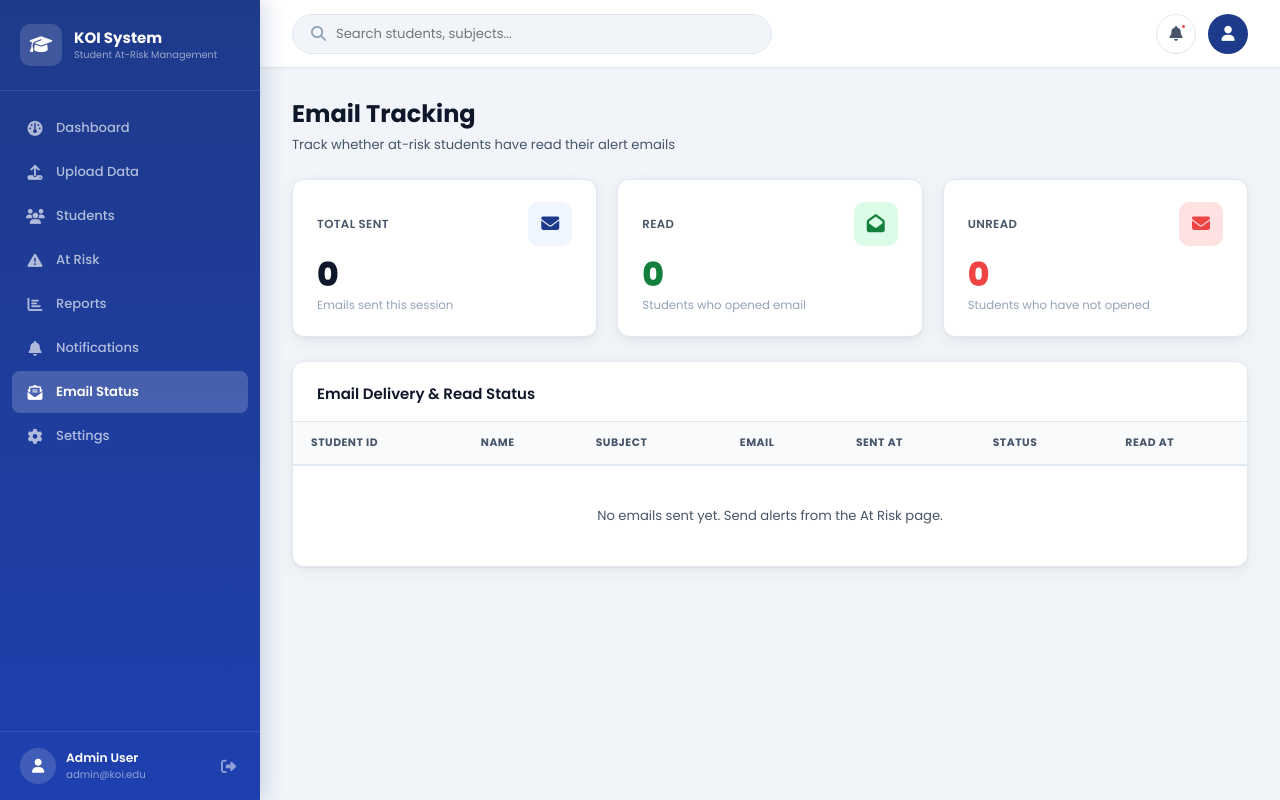
After one commit to khandaker43/student-risk-system, a Flask app: page /email-status in a window 1280 px wide. The commit adds this page. Run offline with Flask 3, Linux system fonts and the light colour scheme.

Commit message:
Add email tracking feature with read/unread status

```diff
--- a/app.py
+++ b/app.py
@@ -18,6 +18,7 @@ os.makedirs(UPLOAD_FOLDER, exist_ok=True)
 # Global data store
 students_data = []
 at_risk_students = []
+email_tracking = {}
 
 
 # ── Helper: subject_data builder ──────────────────────────────
@@ -306,7 +307,34 @@ Regards,
 KOI Academic Support Team
 King's Own Institute
         """
+        tracking_id = str(student['id']).replace(' ', '_')
+        email_tracking[tracking_id] = {
+            'student_id': student['id'],
+            'student_name': student['name'],
+            'email': student.get('email', ''),
+            'subject': student['subject'],
+            'sent_at': __import__('datetime').datetime.now().strftime('%Y-%m-%d %H:%M'),
+            'read': False,
+            'read_at': None
+        }
+        html_body = f"""
+    <html><body>
+    <p>Dear {student['name']},</p>
+    <p>You have been identified as at-risk in <strong>{student['subject']}</strong>.</p>
+    <table style="border:1px solid #ccc;padding:10px;width:100%;">
+    <tr><td><strong>Student ID:</strong></td><td>{student['id']}</td></tr>
+    <tr><td><strong>Attendance:</strong></td><td>{student['attendance']}%</td></tr>
+    <tr><td><strong>Tutorial Score:</strong></td><td>{student['tutorials']}</td></tr>
+    <tr><td><strong>Assessment:</strong></td><td>{student['assessment']}</td></tr>
+    <tr><td><strong>Risk Reasons:</strong></td><td>{', '.join(student['reasons'])}</td></tr>
+    </table>
+    <p>Please contact your academic coordinator immediately.</p>
+    <p>Regards,<br>KOI Academic Support Team</p>
+    <img src="{request.host_url}track/{tracking_id}" width="1" height="1" style="display:none"/>
+    </body></html>
+    """
         msg.attach(MIMEText(body, 'plain'))
+        msg.attach(MIMEText(html_body, 'html'))
         server = smtplib.SMTP('smtp.gmail.com', 587)
         server.starttls()
         server.login(SENDER_EMAIL, SENDER_PASSWORD)
@@ -318,6 +346,22 @@ King's Own Institute
     return redirect(url_for('at_risk'))
 
 
+@app.route("/track/<tracking_id>")
+def track_email(tracking_id):
+    if tracking_id in email_tracking:
+        email_tracking[tracking_id]['read'] = True
+        email_tracking[tracking_id]['read_at'] = __import__('datetime').datetime.now().strftime('%Y-%m-%d %H:%M')
+    from flask import send_file
+    import io
+    pixel = b'\x47\x49\x46\x38\x39\x61\x01\x00\x01\x00\x80\x00\x00\xff\xff\xff\x00\x00\x00\x21\xf9\x04\x00\x00\x00\x00\x00\x2c\x00\x00\x00\x00\x01\x00\x01\x00\x00\x02\x02\x44\x01\x00\x3b'
+    return send_file(io.BytesIO(pixel), mimetype='image/gif')
+
+
+@app.route("/email-status")
+def email_status():
+    return render_template('email_status.html', tracking=email_tracking)
+
+
 # ================= RUN =================
 if __name__ == "__main__":
     app.run(debug=True)
--- a/templates/base.html
+++ b/templates/base.html
@@ -43,6 +43,9 @@
       </a>
       <a href="{{ url_for('notifications') }}" class="nav-item {% if request.endpoint == 'notifications' %}active{% endif %}">
         <i class="fa-solid fa-bell"></i><span>Notifications</span>
+      </a>
+      <a href="{{ url_for('email_status') }}" class="nav-item {% if request.endpoint == 'email_status' %}active{% endif %}">
+        <i class="fa-solid fa-envelope-open-text"></i><span>Email Status</span>
       </a>
       <a href="{{ url_for('settings') }}" class="nav-item {% if request.endpoint == 'settings' %}active{% endif %}">
         <i class="fa-solid fa-gear"></i><span>Settings</span>
--- /dev/null
+++ b/templates/email_status.html
@@ -0,0 +1,79 @@
+{% extends "base.html" %}
+{% block title %}Email Status{% endblock %}
+{% block content %}
+<div class="page-header">
+  <div>
+    <h1 class="page-title">Email Tracking</h1>
+    <p class="page-subtitle">Track whether at-risk students have read their alert emails</p>
+  </div>
+</div>
+
+<div class="stats-row">
+  <div class="stat-card">
+    <div class="stat-card-top">
+      <span class="stat-label">Total Sent</span>
+      <div class="stat-icon-wrap stat-icon-blue"><i class="fa-solid fa-envelope"></i></div>
+    </div>
+    <div class="stat-value">{{ tracking|length }}</div>
+    <div class="stat-meta">Emails sent this session</div>
+  </div>
+  <div class="stat-card">
+    <div class="stat-card-top">
+      <span class="stat-label">Read</span>
+      <div class="stat-icon-wrap stat-icon-green"><i class="fa-solid fa-envelope-open"></i></div>
+    </div>
+    <div class="stat-value stat-value-green">{{ tracking.values()|selectattr('read')|list|length }}</div>
+    <div class="stat-meta">Students who opened email</div>
+  </div>
+  <div class="stat-card">
+    <div class="stat-card-top">
+      <span class="stat-label">Unread</span>
+      <div class="stat-icon-wrap stat-icon-red"><i class="fa-solid fa-envelope"></i></div>
+    </div>
+    <div class="stat-value stat-value-red">{{ tracking.values()|rejectattr('read')|list|length }}</div>
+    <div class="stat-meta">Students who have not opened</div>
+  </div>
+</div>
+
+<div class="card">
+  <div class="card-header"><h2 class="card-title">Email Delivery & Read Status</h2></div>
+  <div class="table-wrap">
+    <table class="data-table">
+      <thead>
+        <tr>
+          <th>Student ID</th>
+          <th>Name</th>
+          <th>Subject</th>
+          <th>Email</th>
+          <th>Sent At</th>
+          <th>Status</th>
+          <th>Read At</th>
+        </tr>
+      </thead>
+      <tbody>
+        {% if tracking %}
+          {% for tid, info in tracking.items() %}
+          <tr>
+            <td class="td-id">{{ info.student_id }}</td>
+            <td class="td-name">{{ info.student_name }}</td>
+            <td><span class="subject-badge">{{ info.subject }}</span></td>
+            <td style="font-size:.8rem;color:var(--text-2)">{{ info.email }}</td>
+            <td style="font-size:.8rem;color:var(--text-2)">{{ info.sent_at }}</td>
+            <td>
+              {% if info.read %}
+                <span class="status-pill pill-safe"><i class="fa-solid fa-envelope-open"></i> Read</span>
+              {% else %}
+                <span class="status-pill pill-risk"><i class="fa-solid fa-envelope"></i> Unread</span>
+              {% endif %}
+            </td>
+            <td style="font-size:.8rem;color:var(--text-2)">{{ info.read_at if info.read_at else '—' }}</td>
+          </tr>
+          {% endfor %}
+        {% else %}
+          <tr><td colspan="7" style="text-align:center;padding:40px;color:var(--text-2)">No emails sent yet. Send alerts from the At Risk page.</td></tr>
+        {% endif %}
+      </tbody>
+    </table>
+  </div>
+</div>
+{% endblock %}
```
Also changed, not shown: 5 other files.
